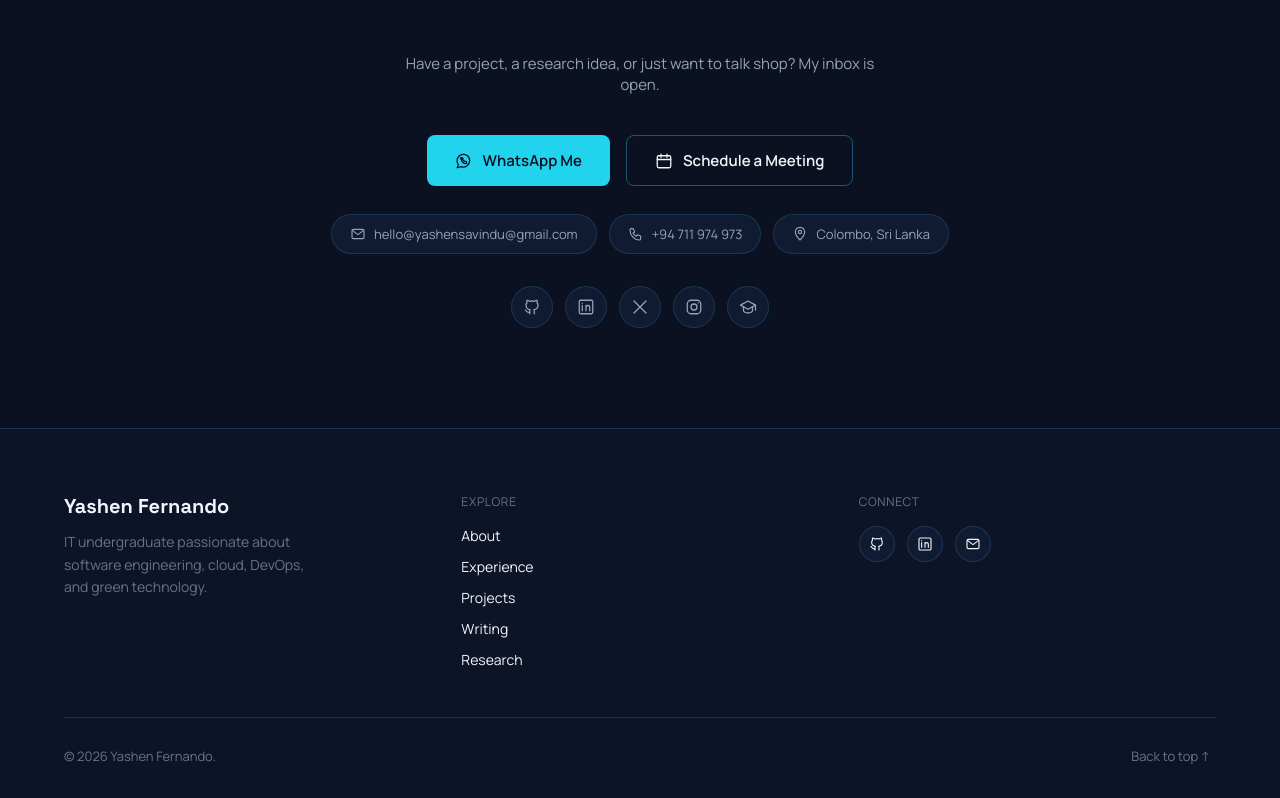
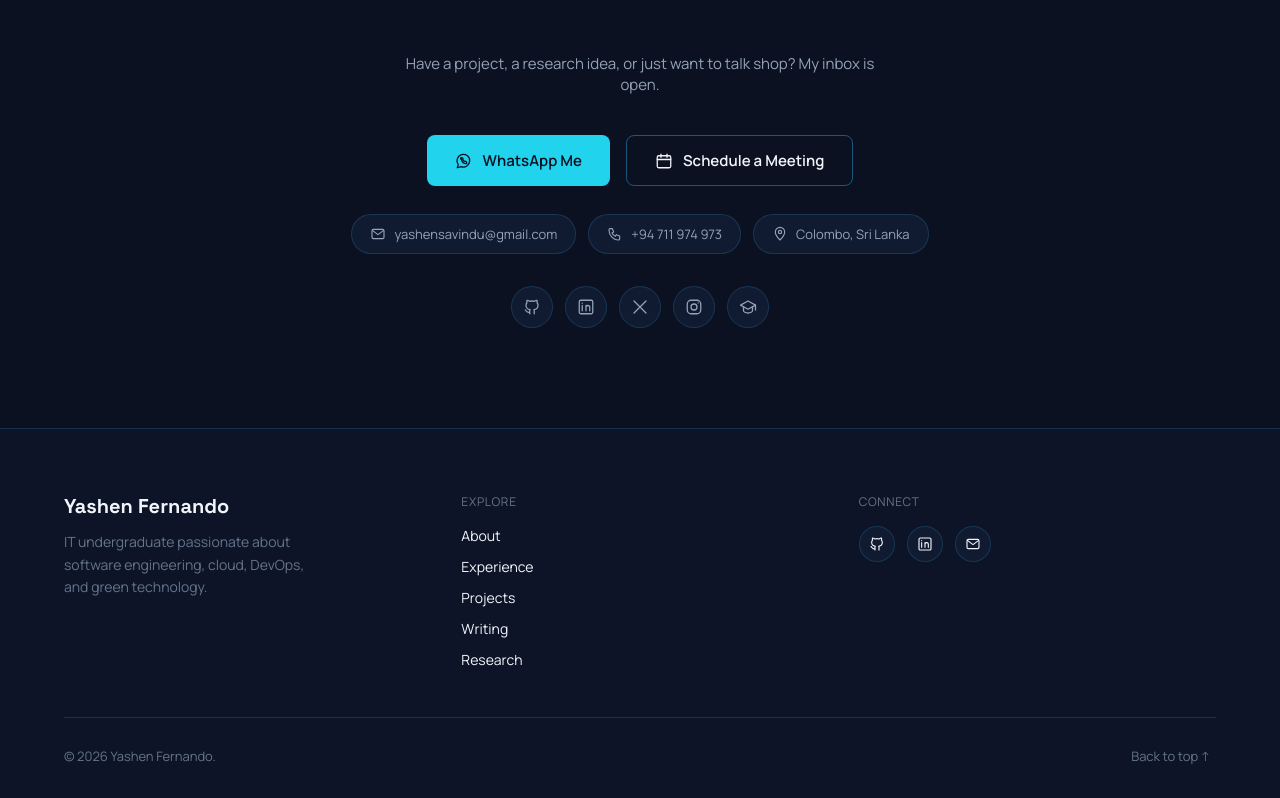
Before and after one commit to yashenFdo/Portfolio_version4, a React (Vite) app: page / in a window 1280 px wide. Shown: the part 10652-11450 px from the top of the page. Built offline with nearby package versions, Linux system fonts and the light colour scheme.

Commit message:
Update: Email

```diff
--- a/src/data/content.js
+++ b/src/data/content.js
@@ -417,7 +417,7 @@ export const volunteering = {
 };
 
 export const contact = {
-  email: 'hello@yashensavindu@gmail.com',
+  email: 'yashensavindu@gmail.com',
   phone: '+94 711 974 973',
   location: 'Colombo, Sri Lanka',
   whatsappHref: 'https://wa.me/94711974973',
```
